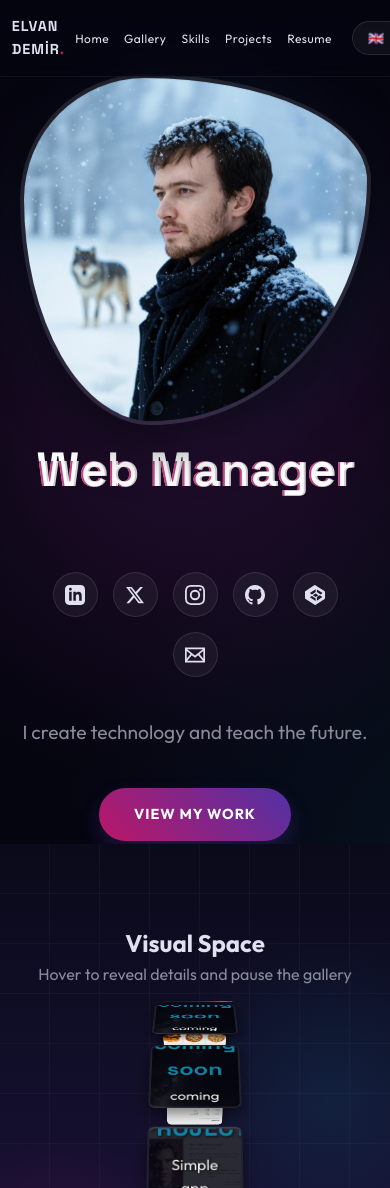
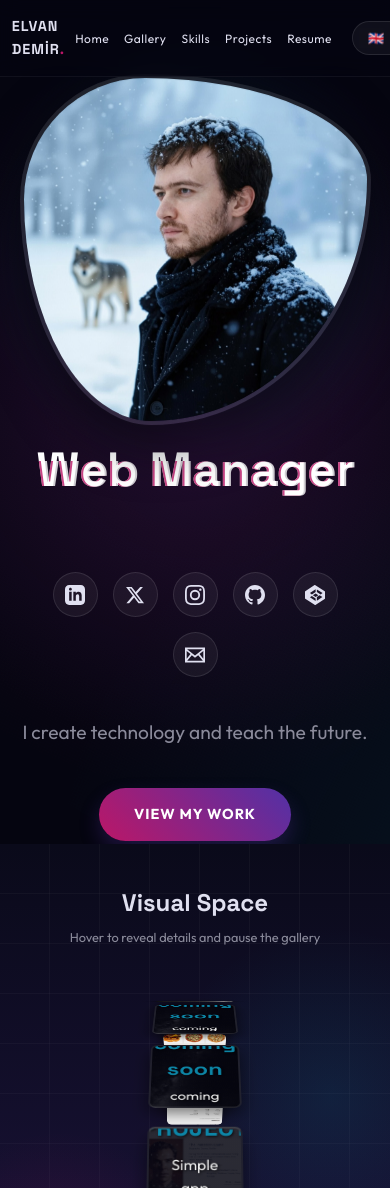
Before and after one commit to elvanis05/Elvndmr, a React (Vite) app: page / in a window 390 px wide. Shown: the top 1188 px of the page. Built offline with nearby package versions, Linux system fonts and the light colour scheme.

Commit message:
update gallery responsive styles and social links

```diff
--- a/src/App.jsx
+++ b/src/App.jsx
@@ -355,9 +355,9 @@ const Gallery = () => {
 
   return (
     <section id="gallery" className="gallery-scroll-wrapper section" style={{ padding: 0 }}>
-      <div style={{ position: 'absolute', top: '80px', width: '100%', textAlign: 'center', zIndex: 10 }}>
+      <div className="gallery-header">
         <h2>{t.gallery.title}</h2>
-        <p style={{ color: 'var(--text-secondary)' }}>{t.gallery.subtitle}</p>
+        <p>{t.gallery.subtitle}</p>
       </div>
 
       <div className="gallery-auto-scene" style={{ '--n': numItems }}>
--- a/src/index.css
+++ b/src/index.css
@@ -720,6 +720,32 @@ nav {
 .secondary-btn:hover {
   background: rgba(255, 255, 255, 0.05);
   border-color: rgba(255, 255, 255, 0.5);
+}
+
+.gallery-header {
+  position: absolute;
+  top: 80px;
+  width: 100%;
+  text-align: center;
+  z-index: 10;
+  padding: 0 20px;
+}
+
+.gallery-header h2 {
+  font-family: var(--font-heading);
+  font-size: clamp(1.5rem, 4vw, 2.5rem);
+  margin-bottom: 5px;
+}
+
+.gallery-header p {
+  color: var(--text-secondary);
+  font-size: clamp(0.8rem, 2vw, 1.1rem);
+}
+
+@media (max-width: 768px) {
+  .gallery-header {
+    top: 40px; /* Moves titles up on mobile */
+  }
 }
 
 /* ================= 3D SCROLL GALLERY ================= */
```
